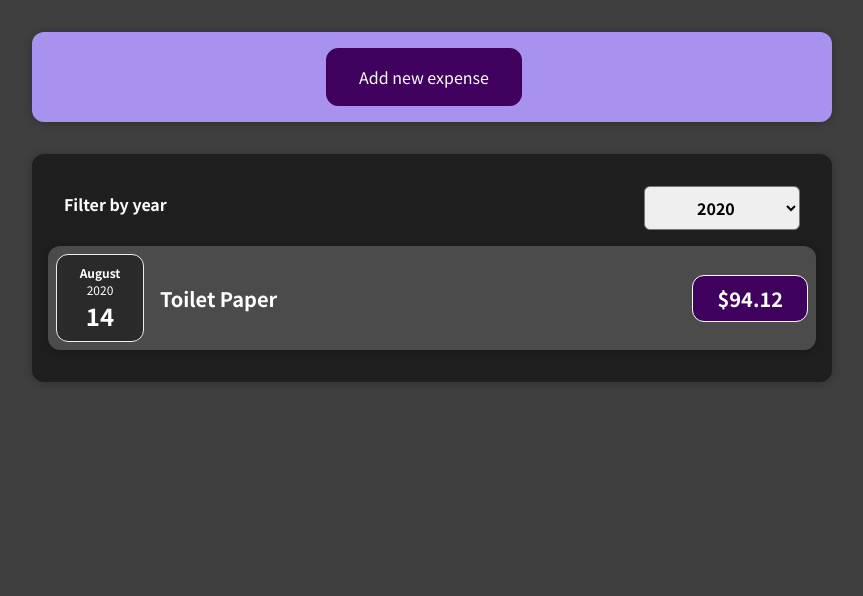
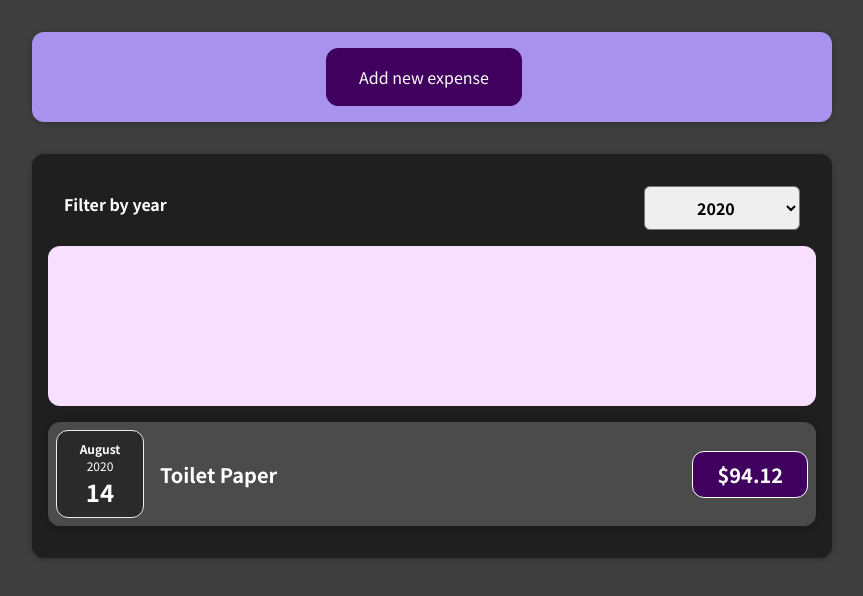
Before and after one commit to Ogaga01/React-Course, a React (Create React App) app: page / in a window 1280 px wide. Shown: the top 596 px of the page, without its empty margins (208-1071 px from the left). Built offline with nearby package versions, Linux system fonts and the light colour scheme.

Commit message:
Dynamic styling

```diff
--- a/src/components/Chart/Chart.js
+++ b/src/components/Chart/Chart.js
@@ -2,14 +2,17 @@
 import ChartBar from "./ChartBar";
 
 const Chart = (props) => {
+    const dataPointsValues = props.dataPoints.map((dataPoint)=>{return dataPoint.value})
+    const totalMaximum = Math.max(...dataPointsValues)
+
   return (
     <div className="chart">
-      {props.datapoints.map((datapoint) => {
+      {props.dataPoints.map((dataPoint) => {
         <ChartBar
-          key={datapoint.label}
-          value={datapoint.value}
-          maxValue={null}
-          label={datapoint.label}
+          key={dataPoint.label}
+          value={dataPoint.value}
+          maxValue={totalMaximum}
+          label={dataPoint.label}
         />;
       })}
     </div>
--- a/src/components/Chart/ChartBar.js
+++ b/src/components/Chart/ChartBar.js
@@ -3,7 +3,7 @@
 const ChartBar = (props) => {
     let barFillHeight = '0%'
 
-    if (props.max > 0) {
+    if (props.maxValue > 0) {
         barFillHeight = Math.round((props.value / props.maxValue) * 100) + '%'
     }
 
@@ -12,7 +12,7 @@
         <div className="chart-bar__inner">
           <div className="chart-bar__fill" style={{height: barFillHeight}}></div>
         </div>
-        <div className="chart-bar__label"></div>
+            <div className="chart-bar__label">{props.label}</div>
       </div>
     );
 }
--- a/src/components/Expenses/Expenses.js
+++ b/src/components/Expenses/Expenses.js
@@ -3,6 +3,7 @@
 import ExpensesFilter from './ExpenseFilter';
 import {useState} from 'react'
 import ExpensesList from './ExpensesList';
+import ExpensesChart from './ExpensesChart';
 
 const Expenses = (props) => {
   const [year, setYear] = useState('2020')
@@ -23,6 +24,7 @@
             selected={year}
             onChangeExpenseYear={changeExpenseYear}
           />
+          <ExpensesChart expenses={filteredYear} />
           <ExpensesList items={filteredYear}/>
         </Card>
       </div>
--- /dev/null
+++ b/src/components/Expenses/ExpensesChart.js
@@ -0,0 +1,30 @@
+import Chart from "../Chart/Chart"
+
+const ExpensesChart = (props) => {
+    const chartDataPoints = [
+      { label: "Jan", value: 0 },
+      { label: "Feb", value: 0 },
+      { label: "Mar", value: 0 },
+      { label: "Apr", value: 0 },
+      { label: "May", value: 0 },
+      { label: "Jun", value: 0 },
+      { label: "Jul", value: 0 },
+      { label: "Aug", value: 0 },
+      { label: "Sep", value: 0 },
+      { label: "Oct", value: 0 },
+      { label: "Nov", value: 0 },
+      { label: "Dec", value: 0 },
+    ];
+
+    for (const expense of props.expenses) {
+        const expenseMonth = expense.date.getMonth()
+        chartDataPoints[expenseMonth].value += expense.amount
+    }
+
+    return (
+        <div>
+            <Chart dataPoints={chartDataPoints} />
+        </div>
+    )
+}
+export default ExpensesChart
--- a/src/components/NewExpense/ExpenseForm.js
+++ b/src/components/NewExpense/ExpenseForm.js
@@ -25,7 +25,7 @@
 
         const expenseData = {
             title: enteredTitle,
-            amount: enteredAmount,
+            amount: +enteredAmount,
             date: new Date(enteredDate)
         }
 
```
